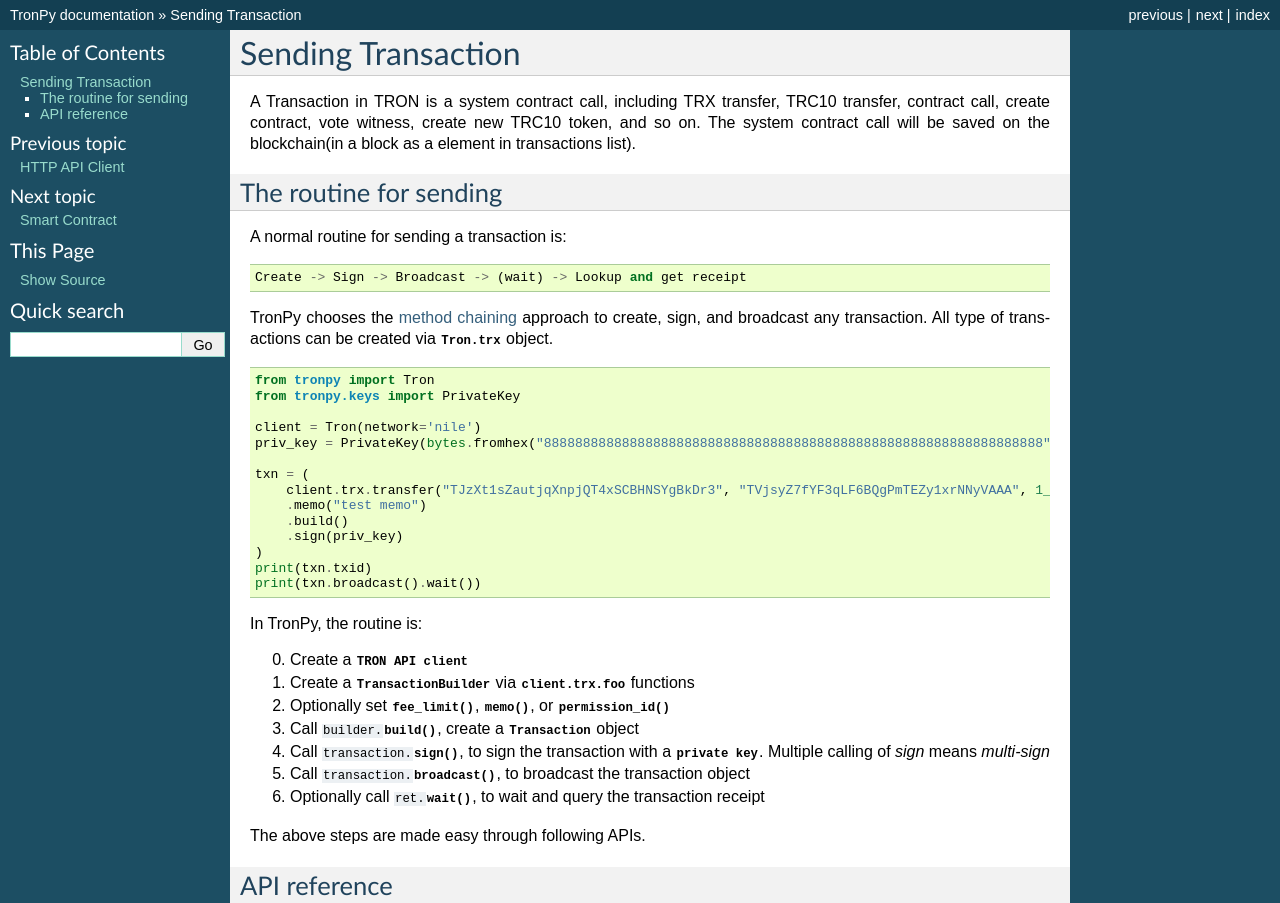
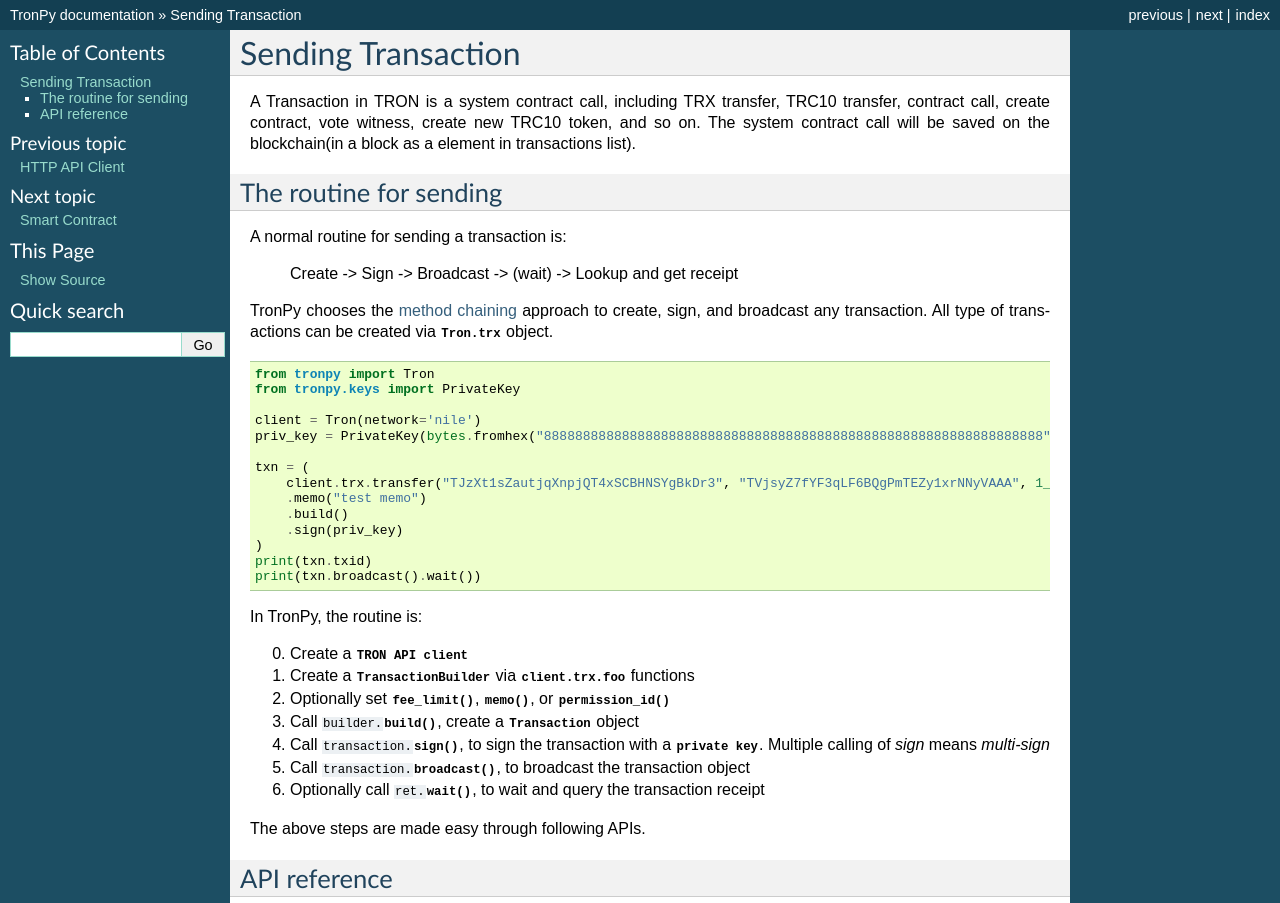
Before and after one commit to andelf/tronpy, a Sphinx documentation site: the page built from docs/trx.rst, in a window 1280 px wide, cut to the strip 0-903 px from the top of the page. Built offline with Sphinx 7.4.7, drawn with Linux system fonts in a browser that asks for light colours.

```diff
--- a/docs/conf.py
+++ b/docs/conf.py
@@ -49,3 +49,5 @@ html_theme = 'classic'  #'alabaster'
 # relative to this directory. They are copied after the builtin static files,
 # so a file named "default.css" will overwrite the builtin "default.css".
 html_static_path = ['_static']
+
+master_doc = 'index'
--- a/docs/trx.rst
+++ b/docs/trx.rst
@@ -10,9 +10,7 @@ The routine for sending
 
 A normal routine for sending a transaction is:
 
-.. code-block::
-
-   Create -> Sign -> Broadcast -> (wait) -> Lookup and get receipt
+  Create -> Sign -> Broadcast -> (wait) -> Lookup and get receipt
 
 TronPy chooses the `method chaining <https://en.wikipedia.org/wiki/Method_chaining>`_ approach to create,
 sign, and broadcast any transaction. All type of transactions can be created via :class:`Tron.trx <tronpy.tron.Trx>` object.
```
